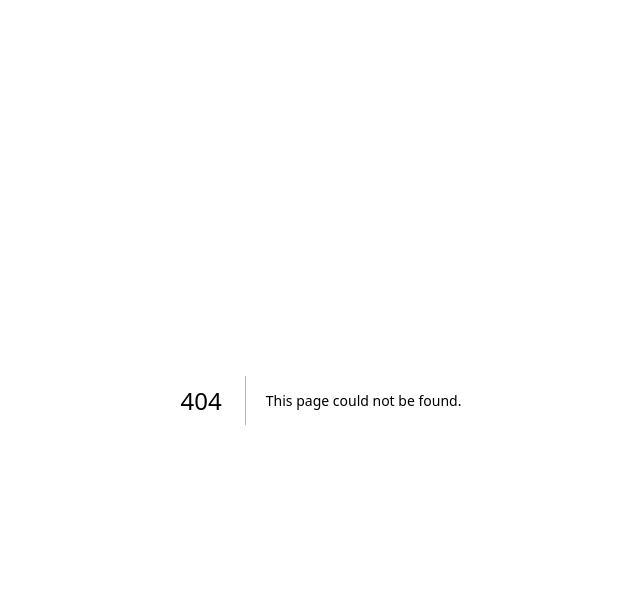
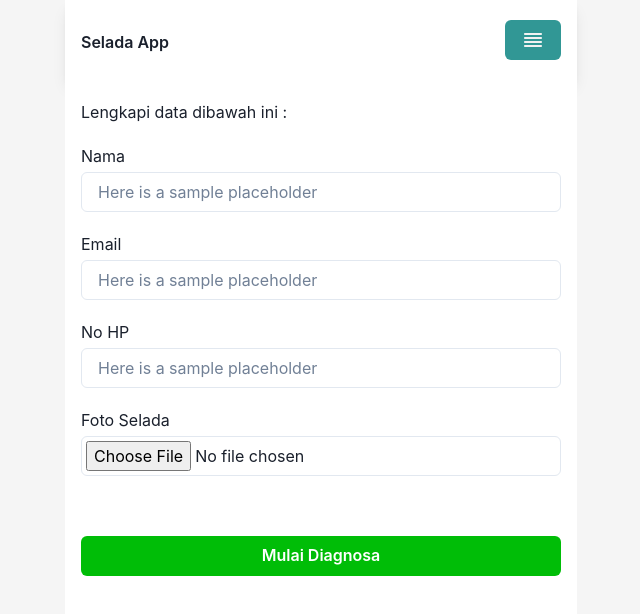
Before and after one commit to Yassar021/selada-app, a Next.js app: page /Diagnosa in a window 1280 px wide. Before the commit this address had no page. Shown: the top 614 px of the page, without its empty margins (319-959 px from the left). Built offline with nearby package versions, Linux system fonts and the light colour scheme.

Commit message:
diagnosa form done

```diff
--- /dev/null
+++ b/src/components/Diagnosa/index.jsx
@@ -0,0 +1,68 @@
+import { Box, Button, Container, Flex, Input, Text } from "@chakra-ui/react"
+import Link from "next/link"
+import Navbar from "../Navbar"
+
+const Diagnosa = () => {
+    return (
+        <Box bgColor={"#f5f5f5"} width='100%'>
+            <Navbar />
+            <Container bgColor='#fff' maxW='lg' height={"90vh"} pt='20px'>
+                <Flex direction="column" gap='20px' pb='50px'>
+                    <Text>Lengkapi data dibawah ini :</Text>
+                    <Box>
+                        <Text mb='4px'>Nama</Text>
+                        <Input
+                            placeholder='Here is a sample placeholder'
+                            size='md' />
+                    </Box>
+
+                    <Box>
+                        <Text mb='4px'>Email</Text>
+                        <Input
+                            placeholder='Here is a sample placeholder'
+                            size='md' />
+                    </Box>
+
+                    <Box>
+                        <Text mb='4px'>No HP</Text>
+                        <Input
+                            placeholder='Here is a sample placeholder'
+                            size='md' />
+                    </Box>
+
+                    <Box>
+                        <Text mb='4px'>Foto Selada</Text>
+                        <Input
+                            p='4px'
+                            type={'file'}
+                            bgColor="#fff"
+                            required
+                            placeholder="Add Image"
+                        />
+
+                    </Box>
+
+                    <Link href="/Hasil">
+                        <Button
+                            mt='40px'
+                            height="40px"
+                            width="100%"
+                            bgColor={'#00BD07'}
+                            color="#fff"
+                            type="submit"
+                            _hover={{ bg: '#00BD07' }}
+                            _active={{
+                                bg: '#00BD07',
+                                transform: 'scale(0.98)',
+                            }}
+                        >
+                            Mulai Diagnosa
+                        </Button>
+                    </Link>
+                </Flex>
+            </Container>
+        </Box>
+    )
+}
+
+export default Diagnosa
--- a/src/components/Informasi/content.jsx
+++ b/src/components/Informasi/content.jsx
@@ -3,7 +3,7 @@ import Image from "next/image"
 
 const Content = ({ img, title, subtitle }) => {
     return (
-        <Flex direction="column" gap='20px'>
+        <Flex direction="column" gap='10px'>
             <Image width="250" height="250" src={img} alt="content" />
             <Text fontSize={"16px"}>{title}</Text>
             <Text fontSize={"12px"}>{subtitle}</Text>
--- a/src/components/Navbar/DrawerNav.jsx
+++ b/src/components/Navbar/DrawerNav.jsx
@@ -34,7 +34,7 @@ const DrawerNav = () => {
                             <Link href="/">
                                 <Text fontSize="16px">Informasi Umum</Text>
                             </Link>
-                            <Link href="/">
+                            <Link href="/Diagnosa">
                                 <Text fontSize="16px">Diagnosa Selada</Text>
                             </Link>
                         </Stack>
--- /dev/null
+++ b/src/pages/Diagnosa.jsx
@@ -0,0 +1,9 @@
+const { default: Diagnosa } = require("@/components/Diagnosa")
+
+const DiagnosaPage = () => {
+    return (
+        <Diagnosa />
+    )
+}
+
+export default DiagnosaPage
```
Also changed, not shown: src/components/Diagnosa/HasilDiagnosa.jsx (added, +21 -0 lines), src/pages/Hasil.jsx (added, +9 -0 lines).
